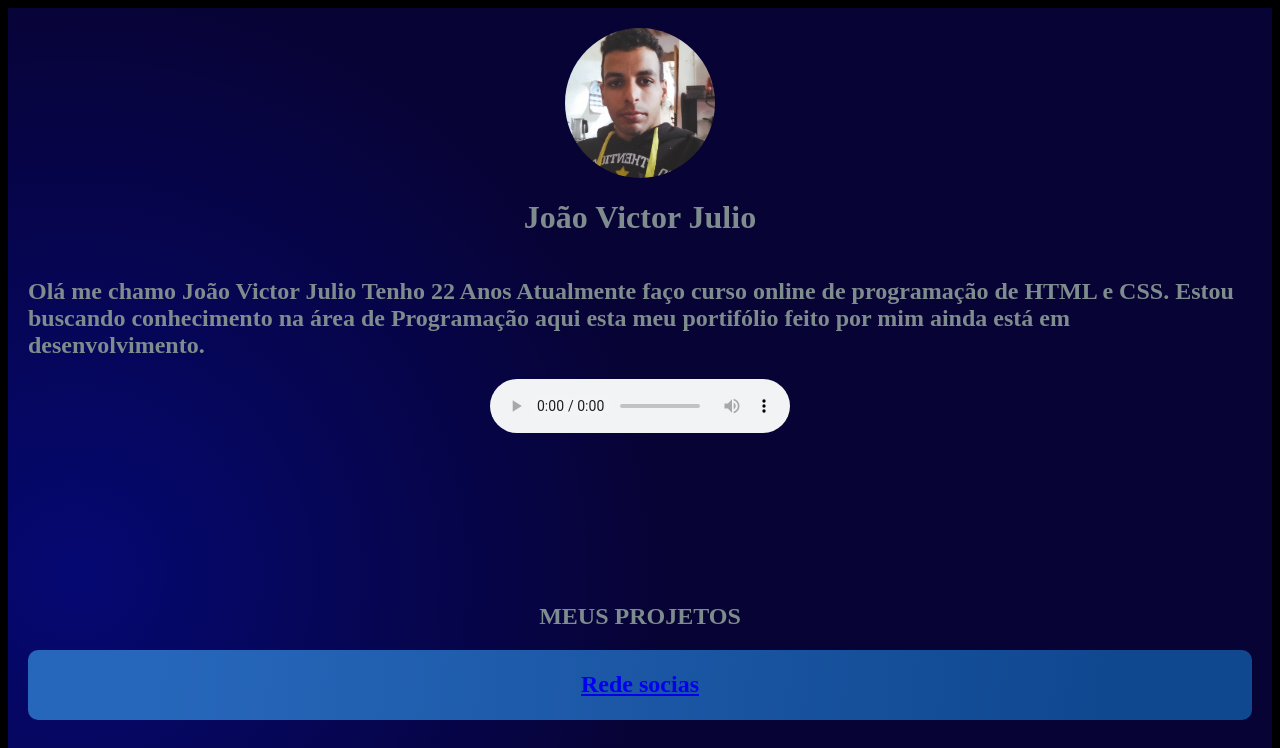
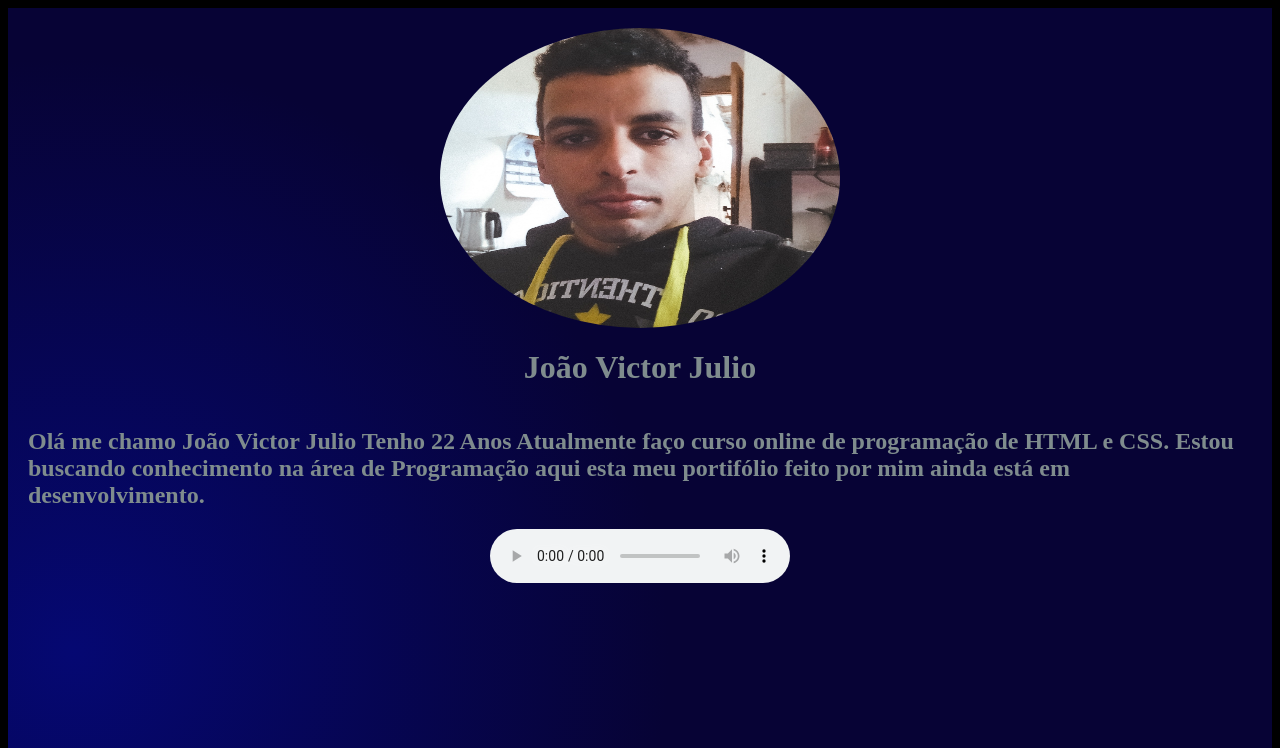
Before and after one commit to joaovictorcode/Portofolio, a plain HTML site: page index.html in a window 1280 px wide. Shown: the top 748 px of the page. Drawn offline with Linux system fonts and the light colour scheme.

Commit message:
Update style.css

```diff
--- a/style.css
+++ b/style.css
@@ -24,9 +24,9 @@ body{
 	color: #7f8c8d;
 }
 .img-profile{
-	width: 150px;
-	height: 150px;
-	border-radius: 50%;
+    width: 400px;
+    height: 300px;
+    border-radius: 50%;
 }
 .img-profile-box{
 	display: flex;
```
